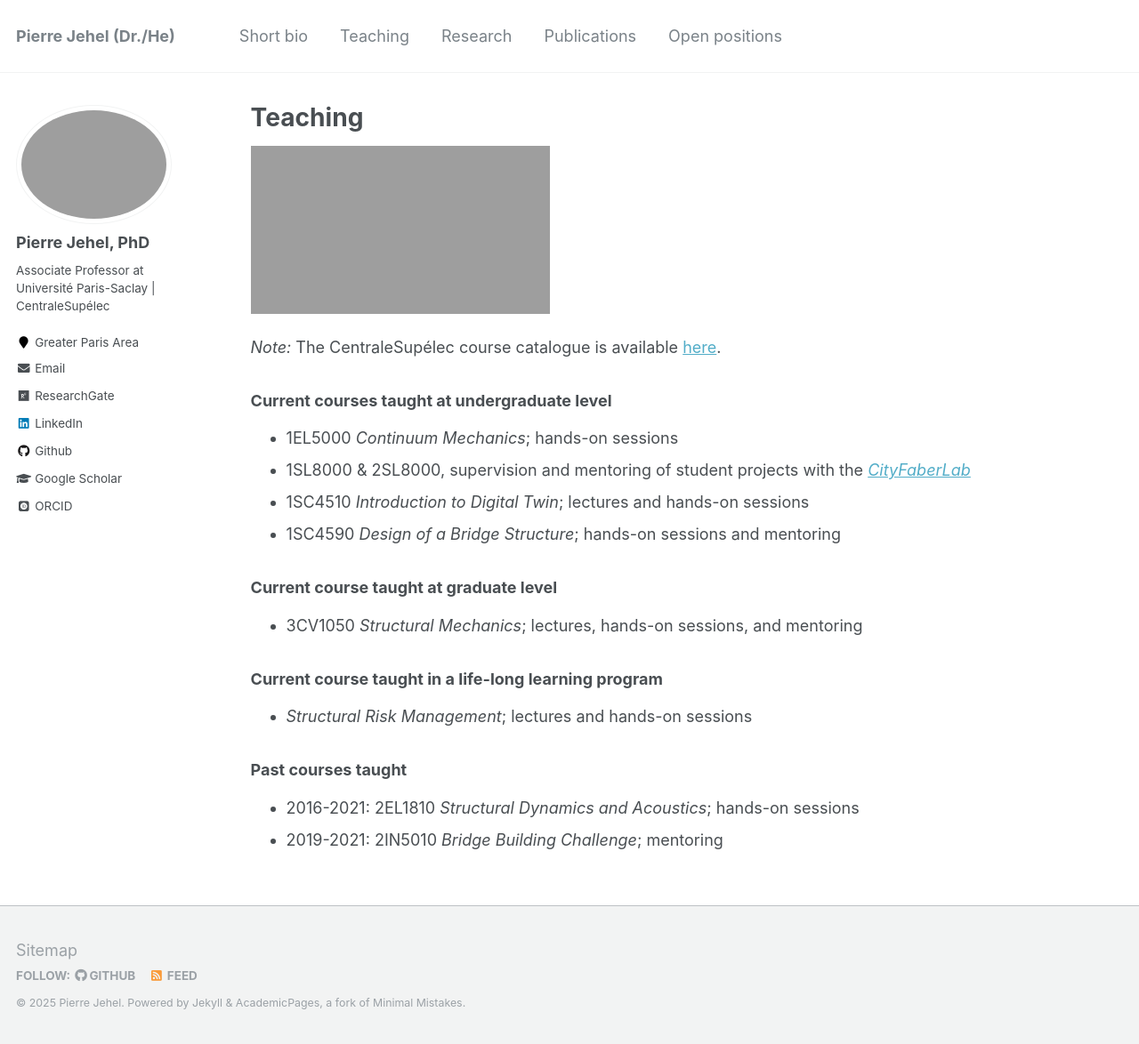
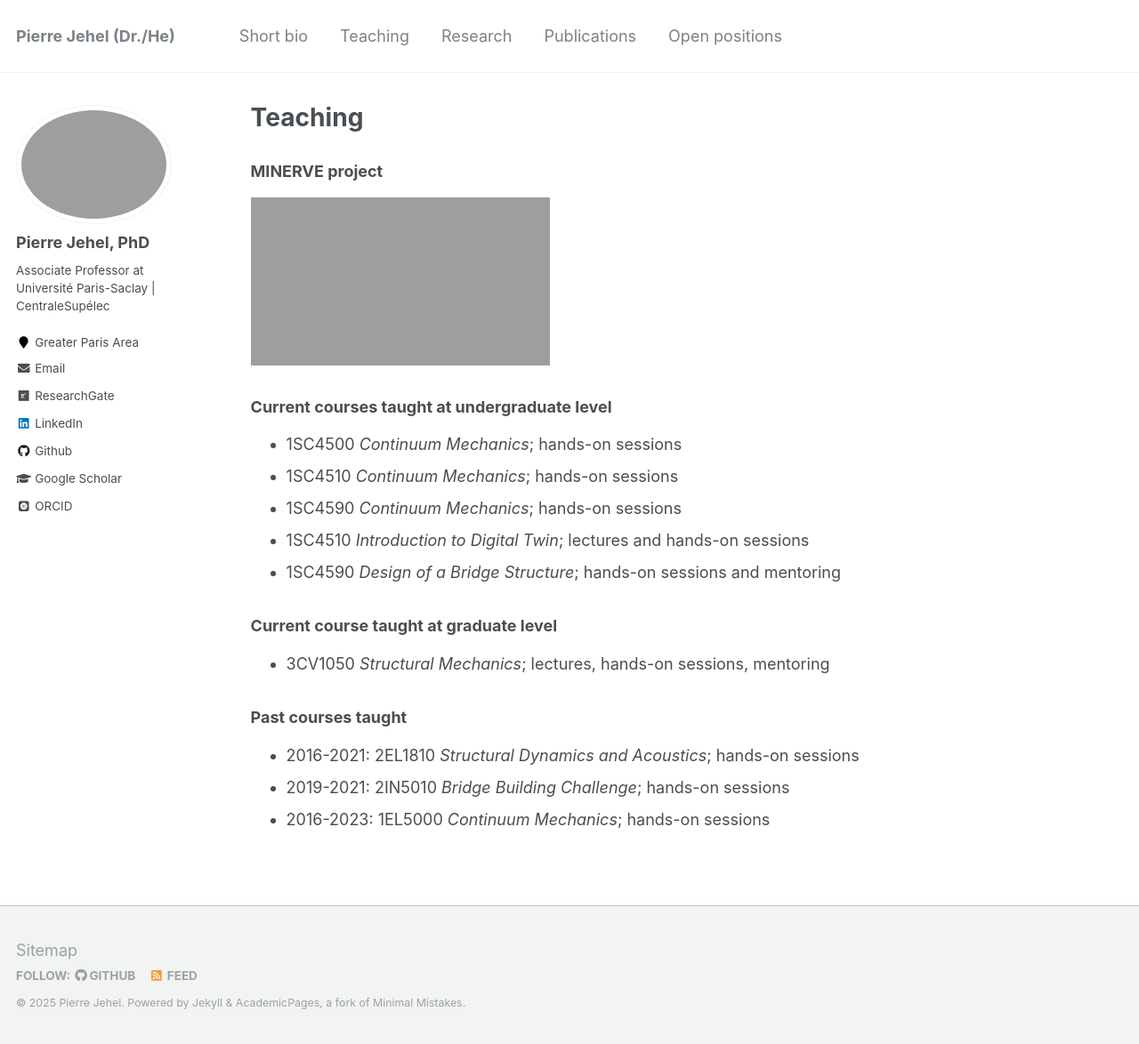
Before and after one commit to jehelp/jehelp.github.io, a Jekyll site: the page built from _pages/teaching.md, in a window 1280 px wide and 1174 px high. Shown: the whole window at 89% size. Built offline with Jekyll 4.4.1, drawn with Linux system fonts in a browser that asks for light colours; some web fonts are replaced.

Commit message:
teaching

```diff
--- a/_pages/teaching.md
+++ b/_pages/teaching.md
@@ -4,6 +4,8 @@ title: "Teaching"
 permalink: /teaching/
 author_profile: true
 ---
+
+### MINERVE project
 
 <style>
 @media (max-width: 560px) {
@@ -25,25 +27,19 @@ position:absolute;
 
 <a href="https://youtu.be/gcU7M26Wdf4?si=rXAqFpPg20j9h8xj" target="_blank"><img class='image-responsive' alt="" src="http://jehelp.github.io/images/screenshot_IFRDD.png" style="border-style:solid; border-width:0px; height:189px; width:336px"></a>
 
-
-
-*Note:* The CentraleSupélec course catalogue is available <a href="https://www.centralesupelec.fr/sites/default/files/catalogue_2020_en_v1.0.pdf" target="_blank">here</a>.
-
 ### Current courses taught at undergraduate level
 
-* 1EL5000 *Continuum Mechanics*; hands-on sessions
-* 1SL8000 & 2SL8000, supervision and mentoring of student projects with the <a href="https://cityfaberlab.blogspot.com/" target="_blank">*CityFaberLab*</a>
+* 1SC4500 *Continuum Mechanics*; hands-on sessions
+* 1SC4510 *Continuum Mechanics*; hands-on sessions
+* 1SC4590 *Continuum Mechanics*; hands-on sessions
 * 1SC4510 *Introduction to Digital Twin*; lectures and hands-on sessions
 * 1SC4590 *Design of a Bridge Structure*; hands-on sessions and mentoring
 
 ### Current course taught at graduate level
-* 3CV1050 *Structural Mechanics*; lectures, hands-on sessions, and mentoring
-
-### Current course taught in a life-long learning program
-
-* *Structural Risk Management*; lectures and hands-on sessions
+* 3CV1050 *Structural Mechanics*; lectures, hands-on sessions, mentoring
 
 ### Past courses taught
 
 * 2016-2021: 2EL1810 *Structural Dynamics and Acoustics*; hands-on sessions
-* 2019-2021: 2IN5010 *Bridge Building Challenge*; mentoring
+* 2019-2021: 2IN5010 *Bridge Building Challenge*; hands-on sessions
+* 2016-2023: 1EL5000 *Continuum Mechanics*; hands-on sessions
```
Also changed, not shown: 1 other file.
